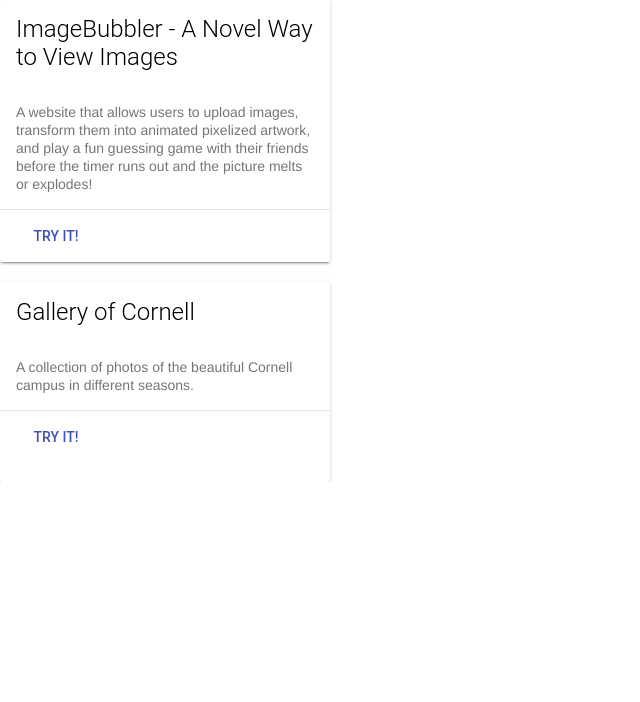
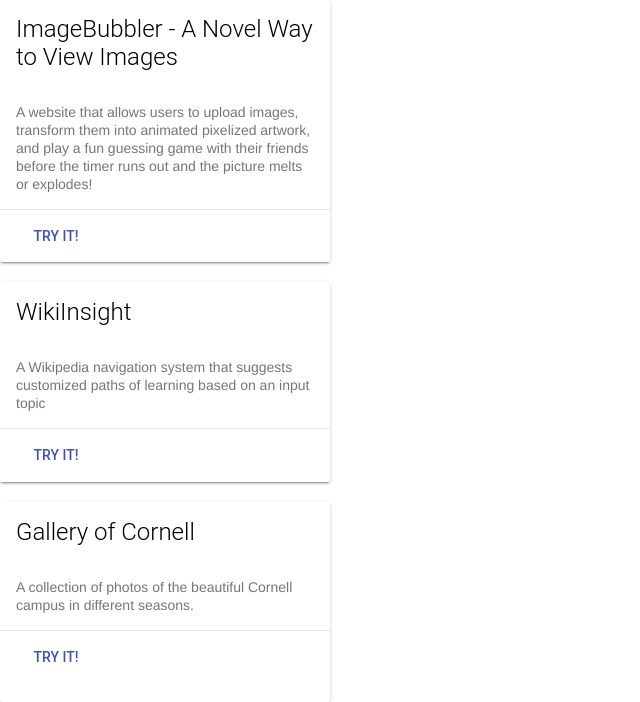
Before and after one commit to ZiweiGu/ZiweiGu.github.io, a PHP site: page /project_page.html in a window 1280 px wide. Shown: the part 560-1262 px from the top of the page, without its empty margins (0-640 px from the left). Before the commit the page ends 1042 px from the top, so only its background shows below. Run offline with PHP 8.4, Linux system fonts and the light colour scheme.

Commit message:
Add a new project WikiInsight

```diff
--- a/assets/css/styles.scss
+++ b/assets/css/styles.scss
@@ -280,6 +280,10 @@ aside.home-liste-news ul li {
 	background: url('../images/imagebubbler.jpg') center / cover;
 }
 
+#wikiinsight {
+	background: url('../images/wikipedia.png') center / cover;
+}
+
 #gallery {
 	background: url('../images/gallery.jpg') center / cover;
 }
--- a/project_page.html
+++ b/project_page.html
@@ -50,6 +50,22 @@ title: My Projects
    <br>
 
    <div class="demo-card-wide mdl-card mdl-shadow--2dp">
+      <div class="mdl-card__title" id="wikiinsight">
+         <h2 class="mdl-card__title-text" id="musa_text">WikiInsight</h2>
+      </div>
+      <div class="mdl-card__supporting-text">
+         A Wikipedia navigation system that suggests customized paths of learning based on an input topic
+      </div>
+      <div class="mdl-card__actions mdl-card--border">
+         <a class="mdl-button mdl-button--colored mdl-js-button mdl-js-ripple-effect"
+            href="https://cornelldatascience.github.io/Wikipedia/" target="_blank">
+            Try it!
+         </a>
+      </div>
+   </div>
+   <br>
+
+   <div class="demo-card-wide mdl-card mdl-shadow--2dp">
       <div class="mdl-card__title" id="gallery">
          <h2 class="mdl-card__title-text">Gallery of Cornell</h2>
       </div>
```
Also changed, not shown: assets/images/wikipedia.png (added).
